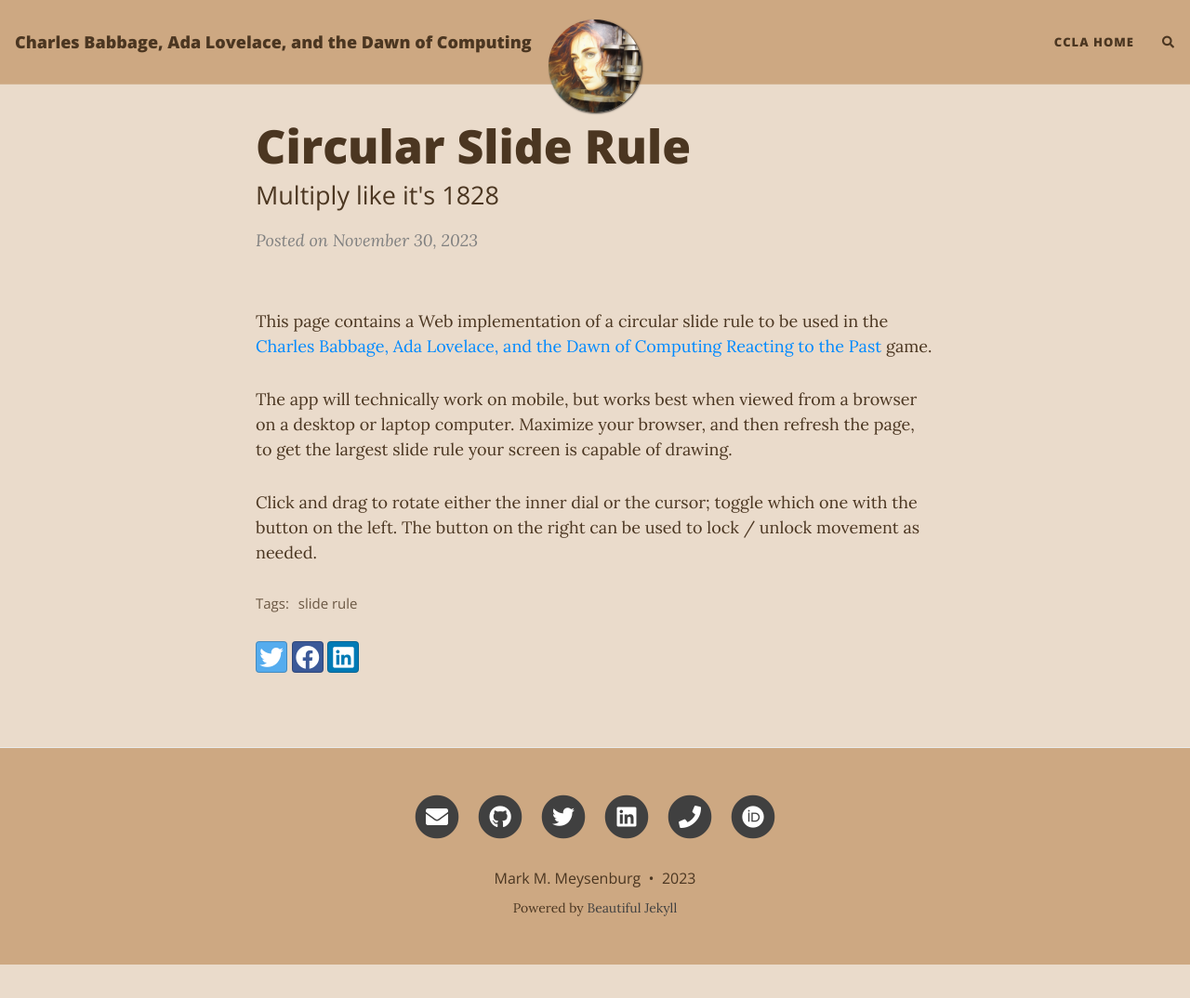
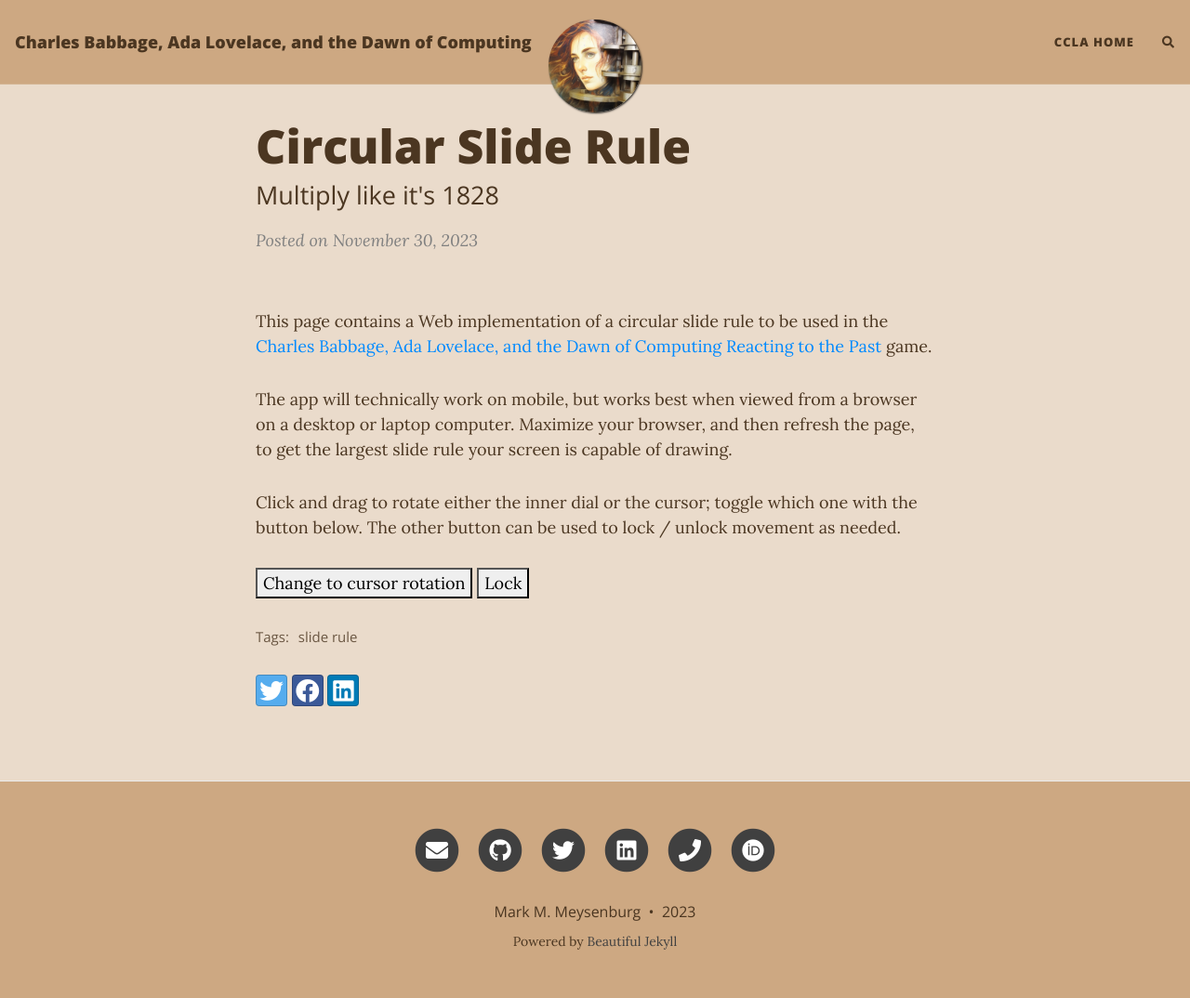
Before and after one commit to mmeysenburg/ccla-babbage, a Jekyll site: the page built from _posts/2023-11-30-slide-rule.md, in a window 1280 px wide and 1074 px high. Shown: the whole window at 93% size. Built offline with Jekyll 4.4.1, drawn with Linux system fonts in a browser that asks for light colours; nearby versions of some CDN libraries; comment, search, counter and statistics services are not loaded.

Commit message:
Update 2023-11-30-slide-rule.md to use html buttons

```diff
--- a/_posts/2023-11-30-slide-rule.md
+++ b/_posts/2023-11-30-slide-rule.md
@@ -16,8 +16,10 @@ This page contains a Web implementation of a circular slide rule to be used in t
 
 The app will technically work on mobile, but works best when viewed from a browser on a desktop or laptop computer. Maximize your browser, and then refresh the page, to get the largest slide rule your screen is capable of drawing.
 
-Click and drag to rotate either the inner dial or the cursor; toggle which one with the button on the left. The button on the right can be used to lock / unlock movement as needed.
+Click and drag to rotate either the inner dial or the cursor; toggle which one with the button below. The other button can be used to lock / unlock movement as needed.
 
 <div id="csr-holder">
+  <button id="btnCD" onclick="toggleCD()">Change to cursor rotation</button>
+  <button onclick="btnLock" onclick="toggleLock()">Lock</button>
   <!-- the sketch will be loaded here -->
 </div>
```
